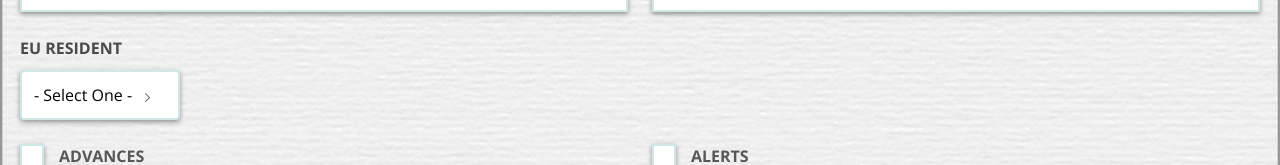
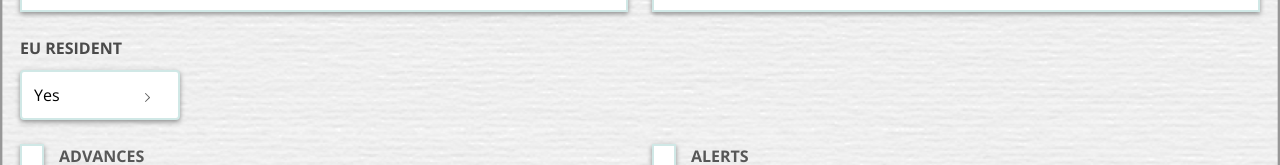
Before and after one commit to AChris07/hero-digital-app, a Next.js app: page / in a window 1280 px wide. Shown: the part 274-439 px from the top of the page. Built offline with nearby package versions, Linux system fonts and the light colour scheme.

Commit message:
Address select warning

```diff
--- a/components/forms/FormSelect.js
+++ b/components/forms/FormSelect.js
@@ -52,9 +52,6 @@ function FormSelect({
               onChange={handleChange}
               value={value}
             >
-              <option key={seed('empty-option')} disabled selected>
-                {placeholder}
-              </option>
               {options.map((opt) => (
                 <option key={seed(opt)} value={opt.value}>
                   {opt.label}
```
